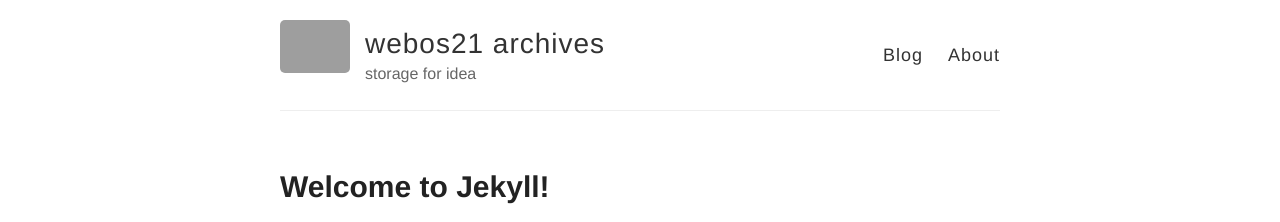
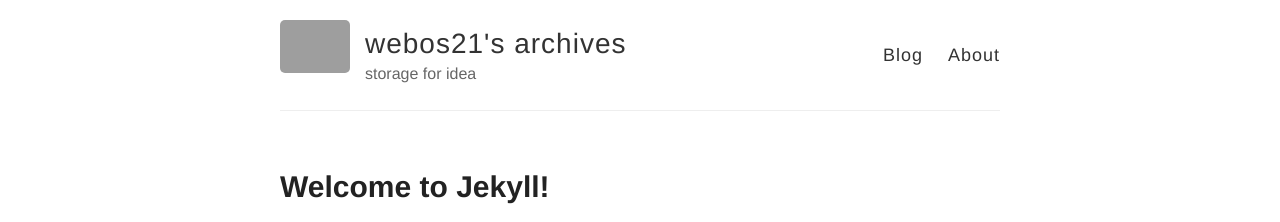
Before and after one commit to webos21/webos21.github.com, a Jekyll site: the page built from index.html, in a window 1280 px wide. Shown: the top 222 px of the page. Built offline with Jekyll 4.4.1, drawn with Linux system fonts in a browser that asks for light colours; grey boxes are pictures that could not be loaded.

```diff
--- a/_config.yml
+++ b/_config.yml
@@ -1,6 +1,6 @@
 
 # Name of your site (displayed in the header)
-name: webos21 archives
+name: webos21's archives
 
 # Short bio or description (displayed in the header)
 description: storage for idea
```
